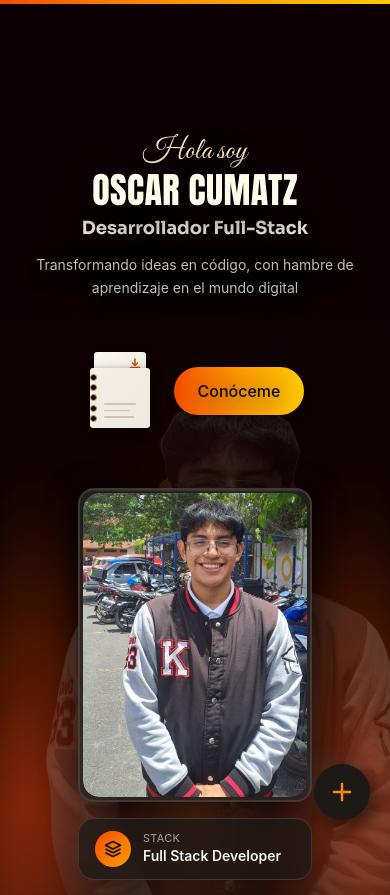
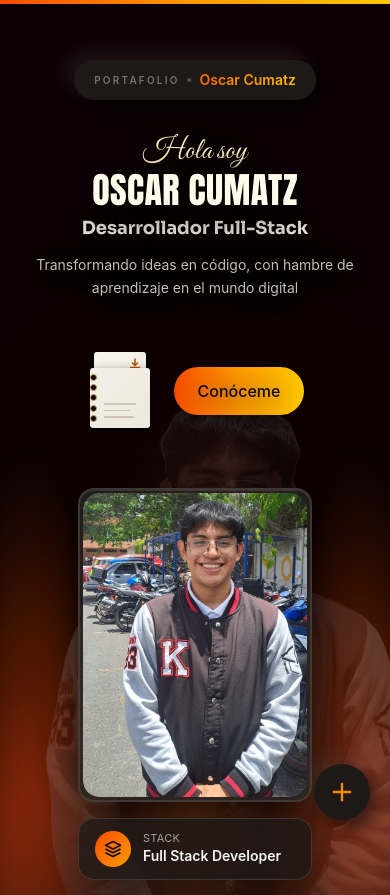
Before and after one commit to ocumatz-2021660/Portafolio-Web, a React (Vite) app in the folder Portafolio-Web/: page / in a window 390 px wide. Shown: the top 895 px of the page. Built offline with nearby package versions, Linux system fonts and the light colour scheme.

Commit message:
style: implementando seccion de informacion para pantallas pequeñas

```diff
--- a/Portafolio-Web/src/sections/Hero.jsx
+++ b/Portafolio-Web/src/sections/Hero.jsx
@@ -6,6 +6,7 @@ import NeumorphicButton from "../components/NeumorphicButton"
 import cumatz from "../assets/cumatz-cut.png"
 import cumatzSonrie from "../assets/CumatzSonrie.jpeg"
 import { HERO_FADE_OUT } from "../styles/transitions"
+import { SURFACE, RAISED } from "../styles/neumorphism"
 
 
 
@@ -224,6 +225,24 @@ export default function Hero() {
         }}
       />
 
+      {/* En pantallas pequeñas la barra de navegación no se muestra y arriba
+          queda un hueco: este rótulo lo ocupa, con la misma píldora del menú */}
+      <motion.div
+        initial={{ opacity: 0, y: -16 }}
+        animate={{ opacity: 1, y: 0 }}
+        transition={{ duration: 0.6 }}
+        className="sm:hidden absolute top-15 left-1/2 -translate-x-1/2 z-30 flex items-center gap-2 px-5 py-2.5 rounded-full whitespace-nowrap"
+        style={{ backgroundColor: SURFACE, boxShadow: RAISED }}
+      >
+        <span className="text-[10px] font-semibold uppercase tracking-[0.22em] text-stone-500">
+          Portafolio
+        </span>
+        <span className="w-1 h-1 rounded-full bg-stone-600" />
+        <span className="text-sm font-semibold text-transparent bg-clip-text bg-gradient-to-r from-orange-500 to-amber-400">
+          {personal.name}
+        </span>
+      </motion.div>
+
       {/* Capa 0 — Retrato de fondo (mismo recorte, difuminado suave y centrado) */}
       <div className="absolute inset-0 z-0 flex items-end justify-center pointer-events-none">
         <img
```
